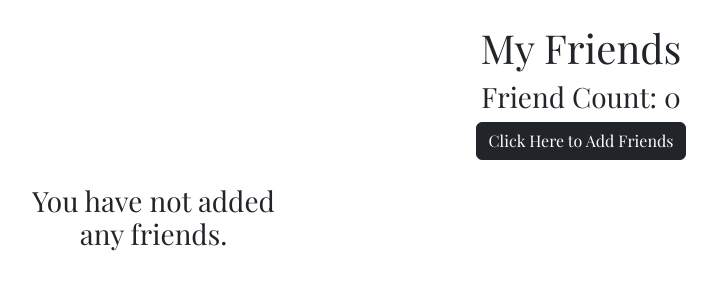
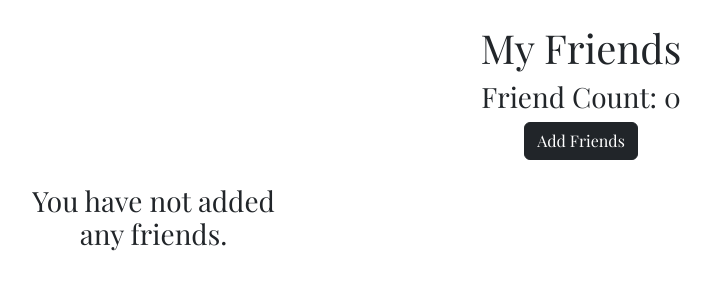
Before and after one commit to clrali/lous-list, a Django app: page /my-friends/ in a window 1280 px wide. Shown: the part 77-377 px from the top of the page, without its empty margins (59-776 px from the left). Run offline with Django 3.2, Linux system fonts and the light colour scheme; a user stored in the database is signed in; data comes from the database, SQL or seed files in the repository; some libraries are stand-ins or nearby versions.

Commit message:
polishing

```diff
--- a/louslistapp/templates/louslistapp/my_friends.html
+++ b/louslistapp/templates/louslistapp/my_friends.html
@@ -8,7 +8,7 @@
     <h1>My Friends</h1>
     <h3>Friend Count: {{ account.get_friends_count }}</h3>
     <a class="btn btn-dark text vertical-center" href="{% url 'all-profiles' %}"
-      >Click Here to Add Friends</a
+      >Add Friends</a
     >
   </div>
   <div class="container">
--- a/louslistapp/templates/louslistapp/profile.html
+++ b/louslistapp/templates/louslistapp/profile.html
@@ -90,6 +90,7 @@
                     height="45"
                 />
                 <input
+                  required
                   placeholder="Comment"
                   type="text"
                   name="comment"
```
